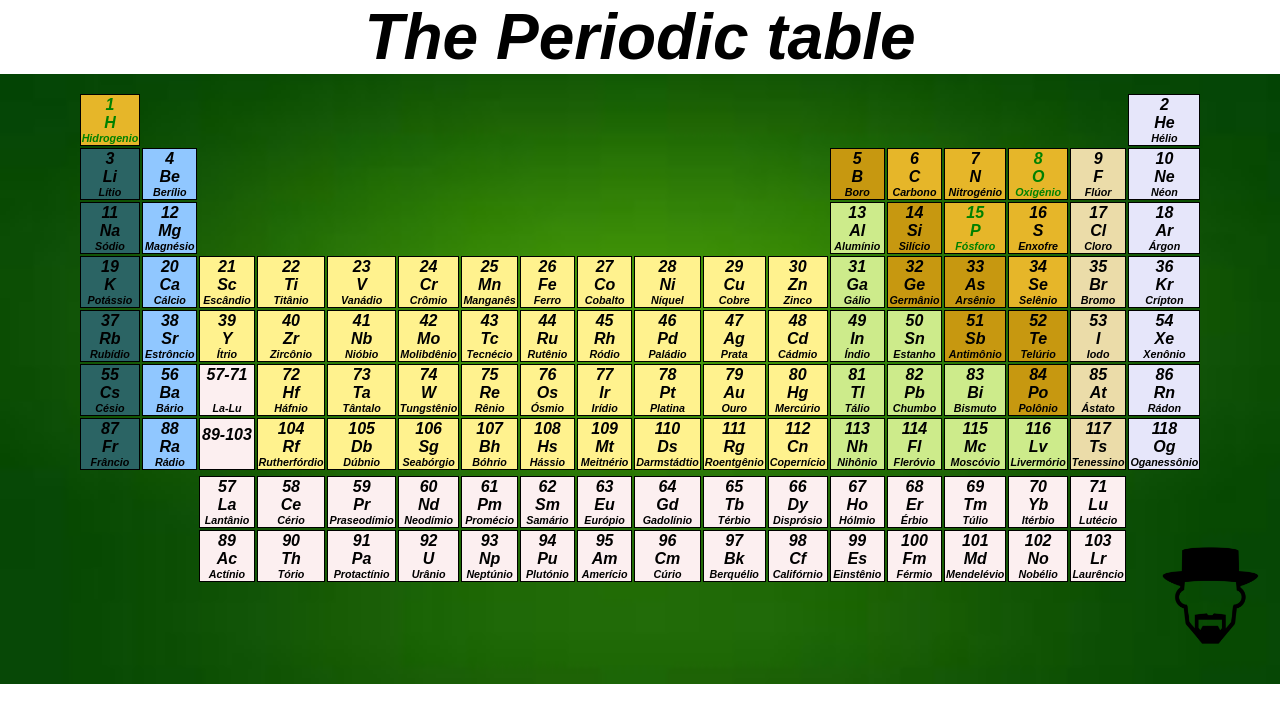
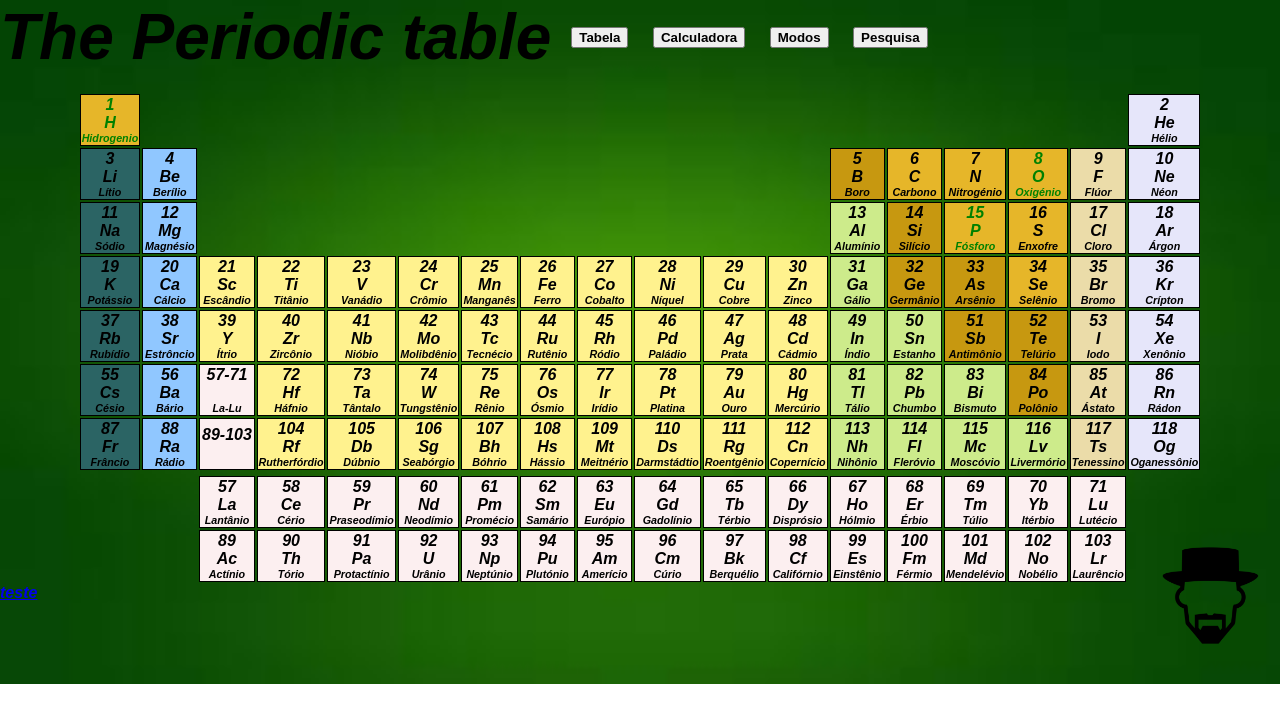
Before and after one commit to Arthur-Rafael-Antunes/Tabela_Pink_White, a Flask app: page / in a window 1280 px wide. Shown: the top 723 px of the page. Run offline with Flask 3, Linux system fonts and the light colour scheme; parts of the project's set-up code (start-up, migrations or seed data) failed here and were passed over.

Commit message:
Update index.html

```diff
--- a/templates/index.html
+++ b/templates/index.html
@@ -36,6 +36,23 @@
             top: 20px;
             right: 20px;
             cursor: pointer;
+        }
+
+        .header{
+            display: flex;
+            align-items: center;
+        }
+
+        .title{
+            font-size: 5vw;
+        }
+
+        .buttons {
+            margin-left: 20px;
+        }
+
+        .button{
+            margin-right: 20px;
         }
 
         * {
@@ -117,13 +134,23 @@
         {
             font-size: 1px;
         }
+
+
     </style>
 </head>
 
 <body class="purple-mode">
-    <center>
-        <h1 class="headingOne">The Periodic table<TABLE></TABLE></h1></center>
+        <div class="header">
+        <h1 class="title">The Periodic table</h1>
+        <div class="buttons">
+            <button class="button">Tabela</button>
+            <button class="button">Calculadora</button>
+            <button class="button">Modos</button>
+            <button class="button">Pesquisa</button>
+        </div>
         <img src="botao.png" width="" height="" id=theme-toggle>
+    </div>
+
         <center>
         <table>
             <tr>
@@ -275,9 +302,12 @@
                 <td class="color_4">101<br>Md<br><h6>Mendelévio</h6></td>
                 <td class="color_4">102<br>No<br><h6>Nobélio</h6></td>
                 <td class="color_4">103<br>Lr<br><h6>Laurêncio</h6></td>
+
         </table>
     </center>
-
+    <a href="/calculador">
+        teste
+    </a>
     <script>
         const themeToggle = document.getElementById('theme-toggle');
         const body = document.body;
@@ -294,6 +324,13 @@
         });
         </script>
     </tr>
+    {% for elemento in elementos %}
+    <tr>
+        <td>{{ elemento.elemento_geral.nome }}</td>
+        <td>{{ elemento.elemento_propriedades.numero_atomico }}</td>
+        <!-- Adicione mais colunas conforme necessário -->
+    </tr>
+    {% endfor %}
     </table>
     </center>
     </body>
```
